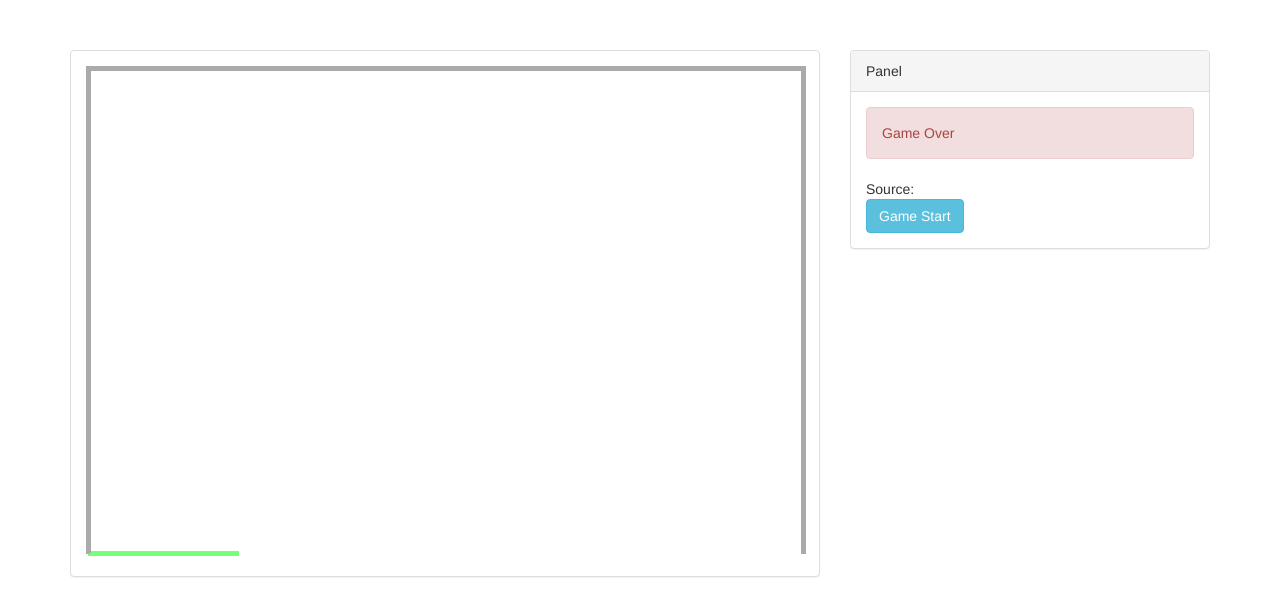
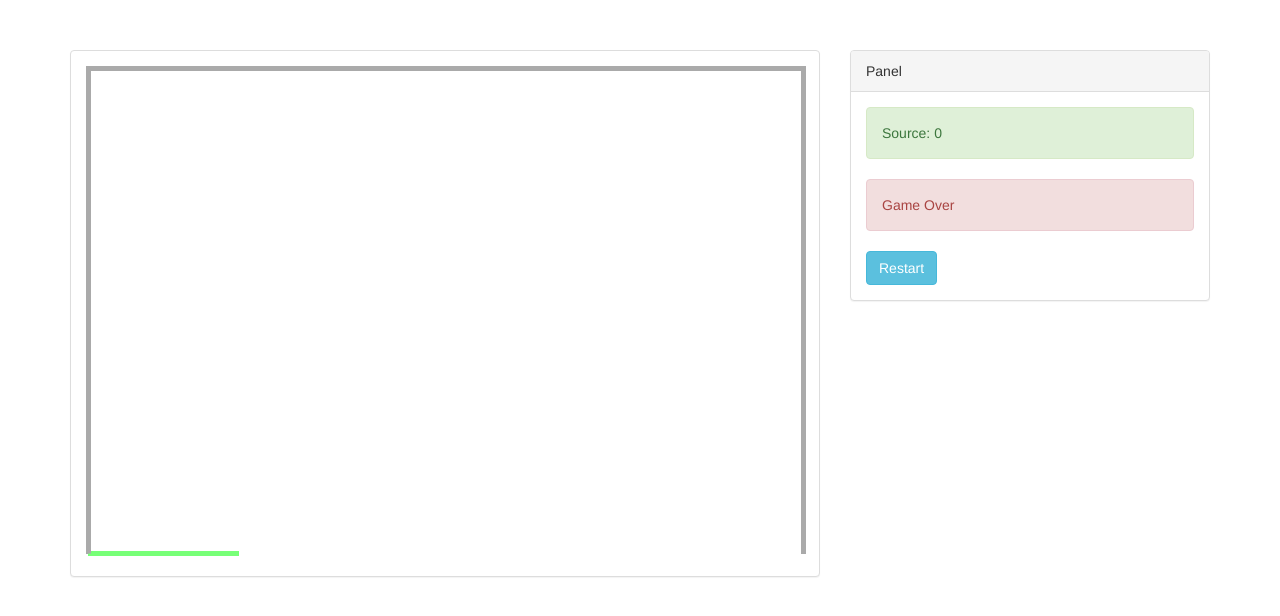
Before and after one commit to bingluen/webCourseHomework1, a plain HTML site: page index.html in a window 1280 px wide. Both pictures are taken after a click on the element "Game Start". Drawn offline with nearby package versions, Linux system fonts and the light colour scheme.

Commit message:
improve UX

```diff
--- a/index.html
+++ b/index.html
@@ -25,9 +25,13 @@
                 <div class="panel panel-default">
                     <div class="panel-heading">Panel</div>
                     <div class="panel-body">
+
+                        <div class="alert alert-success" role="alert">Source: <span id="score"></span></div>
+
                         <div id="messages"></div>
-                        <div>Source: <span id="score"></span></div>
-                        <div class="btn btn-info" onclick="gameStart();">Game Start</div>
+                        <div id="messages-e"></div>
+
+                        <div id="button" class="btn btn-info" onclick="gameStart();">Game Start</div>
                     </div>
                 </div>
 
--- a/js/game.js
+++ b/js/game.js
@@ -16,6 +16,10 @@ $(document).ready(function() {
 function gameStart() {
     init(canvas, ctx);
     deadFlag = false;
+    $('#score').html(score);
+    $('#button').html('Restart');
+    $('#messages-e').html('');
+
     //listen to keyboard
     $(document).keydown(function(event) {
         switch (event.keyCode) {
@@ -47,8 +51,20 @@ function gameStart() {
         var startTime = (new Date()).getTime();
         animate(ball, canvas, ctx, startTime);
     }, 1000);
+
+    setTimeout(function() {
+        clearMessages();
+    }, 1000);
+
 }
 
+function clearMessages()
+{
+    $('#messages').html('');
+    setTimeout(function() {
+        clearMessages();
+    }, 1000);
+}
 
 var box = {
     'pos': {
@@ -171,7 +187,7 @@ function animate(graph, canvas, context, startTime) {
         $('#score').html(score);
     } else if ((graph['pos']['y'] - graph['r'] + graph['speed']['y']) >= bound['bottom'] && (graph['pos']['x'] + graph['r'] < board['pos'] || graph['pos']['x'] - graph['r'] > board['pos'] + board['width'])) {
         deadFlag = true;
-        $('#messages').html('<div class="alert alert-danger" role="alert">Game Over</div>')
+        $('#messages-e').html('<div class="alert alert-danger" role="alert">Game Over</div>')
     }
 
 
```
